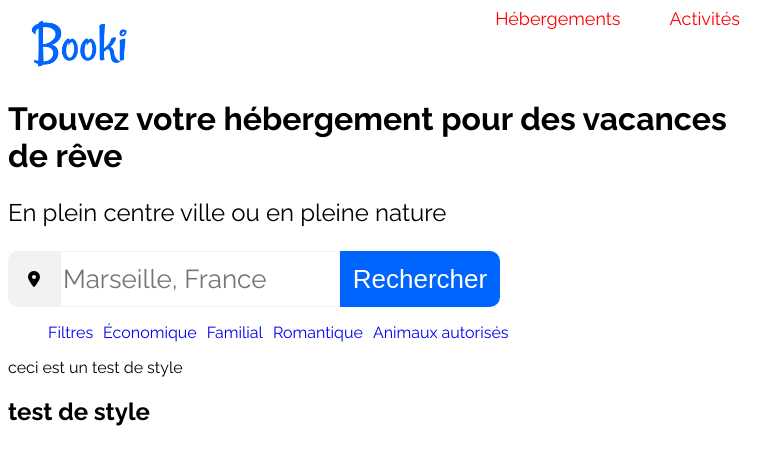
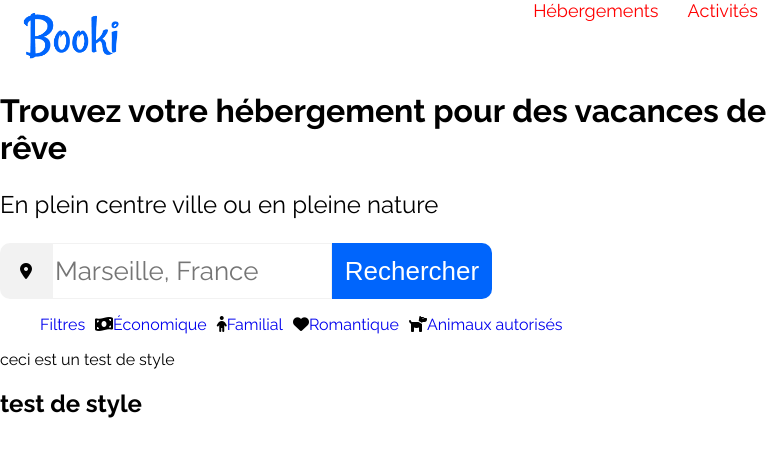
Before and after one commit to EZoVn/EZoVn_P2.github.io, a plain HTML site: page index.html in a window 768 px wide. Drawn offline with Linux system fonts and the light colour scheme.

Commit message:
debut du header a l'echelle de la maquette sous photoshop

```diff
--- a/assets/css/mobile_nomalize.css
+++ b/assets/css/mobile_nomalize.css
@@ -3,6 +3,7 @@
 @media screen and (max-width: 768px) {
     body{
         width: auto;
+        margin: auto;
     }
     #menu{
         display: flex;
@@ -17,12 +18,16 @@
         width: auto;
         font-size: 18px;
         margin-left: 5px;
+        padding: 10px;
     }
     #menu_item a:hover{
         border-top: none;
         color: #0065FC;
         border-bottom: 3px #0065FC solid;
         padding-bottom: 5px;
+    }
+    #recherche{
+        width: 75%;
     }
 }
 
@@ -32,6 +37,7 @@
 @media screen and (min-width: 768px) and (max-width: 992px) {
     body{
         width: auto;
+        margin: auto;
     }
     #menu {
         margin: 0;
--- a/assets/css/normalize.css
+++ b/assets/css/normalize.css
@@ -11,6 +11,7 @@ body{
     width: auto;
     box-sizing: border-box;
     font-family: 'Raleway', Impact, Haettenschweiler, 'Arial Narrow Bold', sans-serif;
+    margin: 100px;
 }
 
 
@@ -21,6 +22,8 @@ body{
     display: flex;
     justify-content: space-between;
 
+}
+#menu{
 }
 #menu a{
     font-size: 24px;
@@ -36,7 +39,7 @@ header ul a{
 #menu_item a:hover{
     color: #0065FC;
     border-top: 3px #0065FC solid;
-    padding-top: 4px;
+    padding-top: 97px;
 
 }
 header h1 + p{
--- a/index.html
+++ b/index.html
@@ -53,10 +53,10 @@
             <!-- Barre de filtres -->
             <ul id="filtre">
                 <li><a href="#">Filtres</a></li>
-                <li><a href="#">Économique</a></li>
-                <li><a href="#">Familial</a></li>
-                <li><a href="#">Romantique</a></li>
-                <li><a href="#">Animaux autorisés</a></li>
+                <li><i class="fas fa-money-bill-wave"></i><a href="#">Économique</a></li>
+                <li><i class="fas fa-child"></i><a href="#">Familial</a></li>
+                <li><i class="fas fa-heart"></i><a href="#">Romantique</a></li>
+                <li><i class="fas fa-dog"></i><a href="#">Animaux autorisés</a></li>
             </ul>
 
 
```
